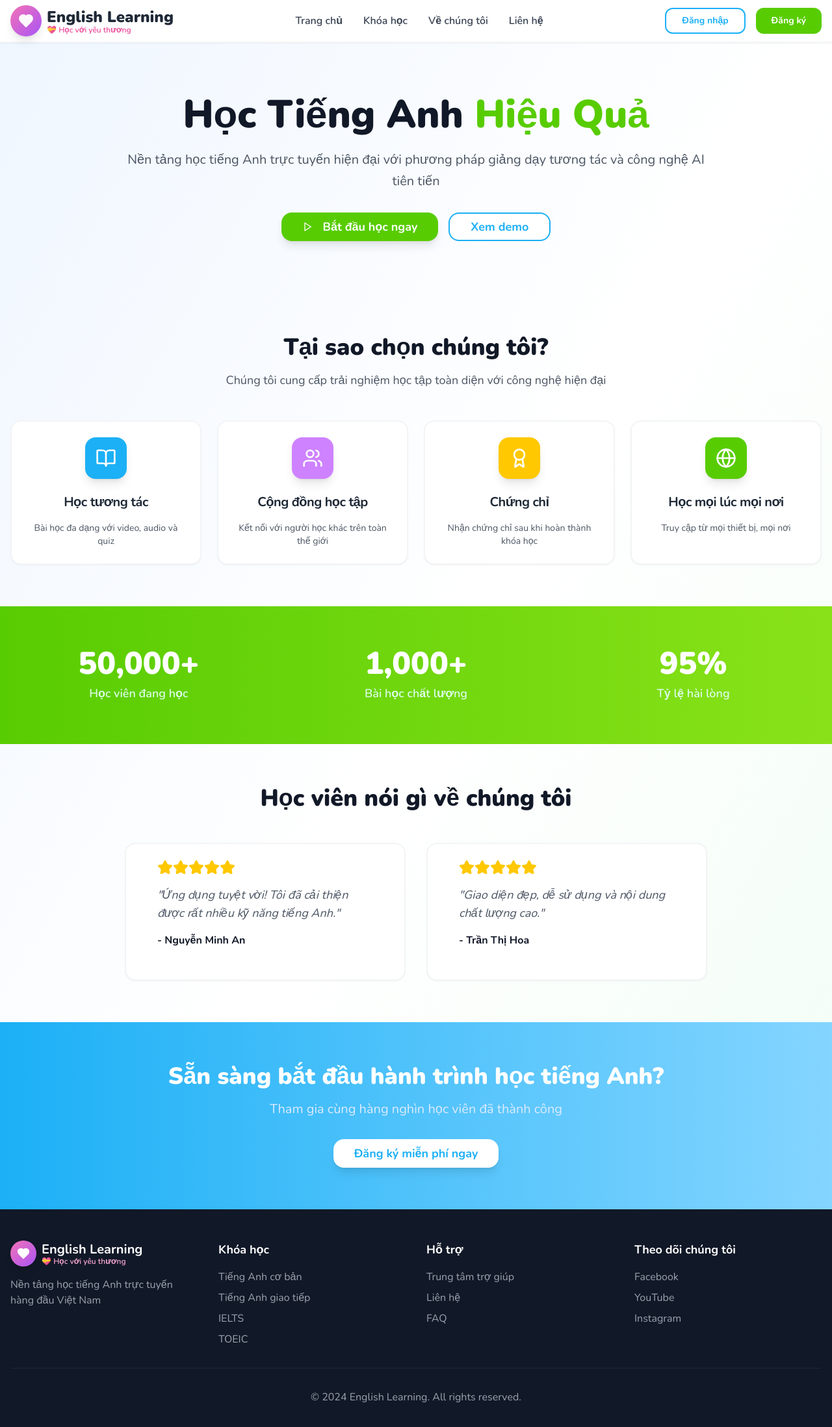
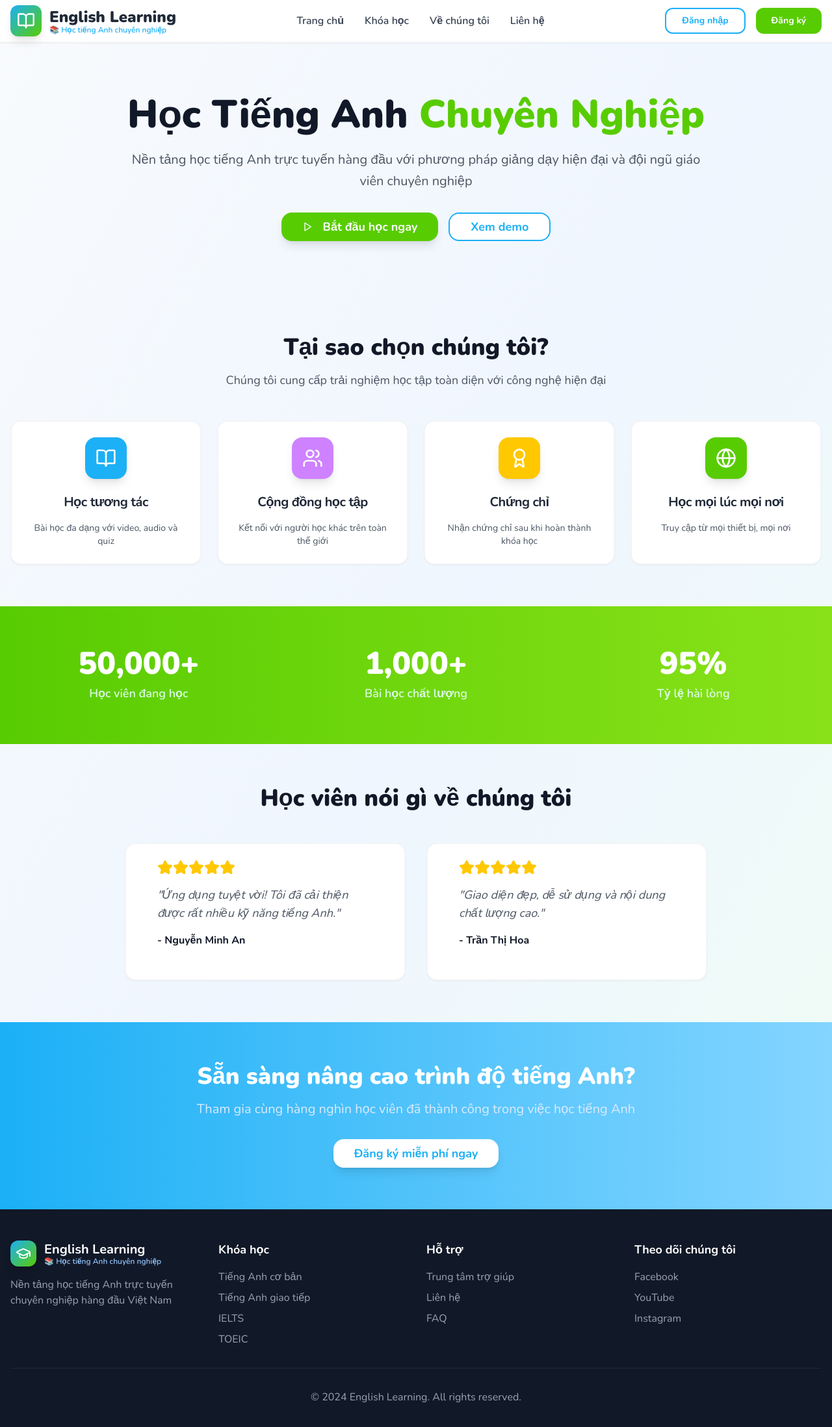
Before and after one commit to thuc0506/learning-english, a React (Vite) app: page / in a window 1280 px wide. Shown: the top 2196 px of the page at 65% size. Built offline with nearby package versions, Linux system fonts and the light colour scheme.

Commit message:
Refactor: Adjust colors for professional look
Adjusted color scheme to be more professional and suitable for an English learning website.

```diff
--- a/src/components/AuthDialog.tsx
+++ b/src/components/AuthDialog.tsx
@@ -50,7 +50,7 @@ const AuthDialog = ({ open, onOpenChange, mode, onModeChange }: AuthDialogProps)
           <DialogDescription className="text-center font-nunito text-gray-600 font-medium text-lg">
             {mode === 'login'
               ? 'Chào mừng bạn trở lại!'
-              : 'Tạo tài khoản để bắt đầu học tiếng Anh'
+              : 'Tạo tài khoản để bắt đầu hành trình học tiếng Anh'
             }
           </DialogDescription>
         </DialogHeader>
@@ -173,7 +173,7 @@ const AuthDialog = ({ open, onOpenChange, mode, onModeChange }: AuthDialogProps)
               <>
                 Chưa có tài khoản?{' '}
                 <button
-                  className="text-duolingo-green hover:text-duolingo-green-dark font-bold hover:underline"
+                  className="text-duolingo-blue hover:text-duolingo-blue-dark font-bold hover:underline"
                   onClick={() => onModeChange('register')}
                 >
                   Đăng ký ngay
@@ -183,7 +183,7 @@ const AuthDialog = ({ open, onOpenChange, mode, onModeChange }: AuthDialogProps)
               <>
                 Đã có tài khoản?{' '}
                 <button
-                  className="text-duolingo-green hover:text-duolingo-green-dark font-bold hover:underline"
+                  className="text-duolingo-blue hover:text-duolingo-blue-dark font-bold hover:underline"
                   onClick={() => onModeChange('login')}
                 >
                   Đăng nhập
--- a/src/components/Navigation.tsx
+++ b/src/components/Navigation.tsx
@@ -1,7 +1,7 @@
 
 import { useState } from "react";
 import { Button } from "@/components/ui/button";
-import { Menu, X, Heart } from "lucide-react";
+import { Menu, X, BookOpen } from "lucide-react";
 import AuthDialog from "./AuthDialog";
 
 const Navigation = () => {
@@ -20,13 +20,13 @@ const Navigation = () => {
         <div className="container mx-auto px-4">
           <div className="flex justify-between items-center h-16">
             {/* Logo */}
-            <div className="flex items-center space-x-2">
-              <div className="w-12 h-12 bg-gradient-to-br from-pink-400 to-purple-500 rounded-full flex items-center justify-center shadow-lg transform hover:scale-105 transition-transform duration-200">
-                <Heart className="h-6 w-6 text-white fill-white animate-pulse" />
+            <div className="flex items-center space-x-3">
+              <div className="w-12 h-12 bg-gradient-to-br from-duolingo-blue to-duolingo-green rounded-xl flex items-center justify-center shadow-lg transform hover:scale-105 transition-transform duration-200">
+                <BookOpen className="h-7 w-7 text-white" />
               </div>
               <div className="flex flex-col">
                 <span className="text-2xl font-black text-gray-800 font-nunito">English Learning</span>
-                <span className="text-xs text-pink-500 font-nunito font-semibold -mt-1">💝 Học với yêu thương</span>
+                <span className="text-xs text-duolingo-blue font-nunito font-semibold -mt-1">📚 Học tiếng Anh chuyên nghiệp</span>
               </div>
             </div>
 
--- a/src/pages/Index.tsx
+++ b/src/pages/Index.tsx
@@ -1,6 +1,7 @@
+
 import { Button } from "@/components/ui/button";
 import { Card, CardContent, CardDescription, CardHeader, CardTitle } from "@/components/ui/card";
-import { BookOpen, Users, Award, Globe, Play, Star, CheckCircle, Heart } from "lucide-react";
+import { BookOpen, Users, Award, Globe, Play, Star, CheckCircle, GraduationCap } from "lucide-react";
 import Navigation from "@/components/Navigation";
 
 const Index = () => {
@@ -45,7 +46,7 @@ const Index = () => {
   ];
 
   return (
-    <div className="min-h-screen bg-gradient-to-br from-blue-50 via-white to-green-50 font-nunito">
+    <div className="min-h-screen bg-gradient-to-br from-slate-50 via-blue-50 to-green-50 font-nunito">
       <Navigation />
 
       {/* Hero Section */}
@@ -53,11 +54,11 @@ const Index = () => {
         <div className="text-center max-w-4xl mx-auto">
           <h1 className="text-5xl md:text-6xl font-black text-gray-900 mb-6 font-nunito">
             Học Tiếng Anh
-            <span className="text-duolingo-green"> Hiệu Quả</span>
+            <span className="text-duolingo-green"> Chuyên Nghiệp</span>
           </h1>
           <p className="text-xl text-gray-600 mb-8 leading-relaxed font-nunito font-medium">
-            Nền tảng học tiếng Anh trực tuyến hiện đại với phương pháp giảng dạy
-            tương tác và công nghệ AI tiên tiến
+            Nền tảng học tiếng Anh trực tuyến hàng đầu với phương pháp giảng dạy
+            hiện đại và đội ngũ giáo viên chuyên nghiệp
           </p>
           <div className="flex flex-col sm:flex-row gap-4 justify-center">
             <Button
@@ -155,10 +156,10 @@ const Index = () => {
       <section className="bg-gradient-to-r from-duolingo-blue to-duolingo-blue-light text-white py-16">
         <div className="container mx-auto px-4 text-center">
           <h2 className="text-4xl font-black mb-4 font-nunito">
-            Sẵn sàng bắt đầu hành trình học tiếng Anh?
+            Sẵn sàng nâng cao trình độ tiếng Anh?
           </h2>
           <p className="text-xl mb-8 text-blue-100 font-nunito font-medium">
-            Tham gia cùng hàng nghìn học viên đã thành công
+            Tham gia cùng hàng nghìn học viên đã thành công trong việc học tiếng Anh
           </p>
           <Button
             size="lg"
@@ -174,17 +175,17 @@ const Index = () => {
         <div className="container mx-auto px-4">
           <div className="grid md:grid-cols-4 gap-8">
             <div>
-              <div className="flex items-center space-x-2 mb-4">
-                <div className="w-10 h-10 bg-gradient-to-br from-pink-400 to-purple-500 rounded-full flex items-center justify-center shadow-lg">
-                  <Heart className="h-5 w-5 text-white fill-white" />
+              <div className="flex items-center space-x-3 mb-4">
+                <div className="w-10 h-10 bg-gradient-to-br from-duolingo-blue to-duolingo-green rounded-xl flex items-center justify-center shadow-lg">
+                  <GraduationCap className="h-6 w-6 text-white" />
                 </div>
                 <div className="flex flex-col">
                   <h3 className="text-xl font-bold font-nunito">English Learning</h3>
-                  <span className="text-xs text-pink-300 font-nunito font-semibold -mt-1">💝 Học với yêu thương</span>
+                  <span className="text-xs text-blue-300 font-nunito font-semibold -mt-1">📚 Học tiếng Anh chuyên nghiệp</span>
                 </div>
               </div>
               <p className="text-gray-400 font-nunito">
-                Nền tảng học tiếng Anh trực tuyến hàng đầu Việt Nam
+                Nền tảng học tiếng Anh trực tuyến chuyên nghiệp hàng đầu Việt Nam
               </p>
             </div>
             <div>
```
